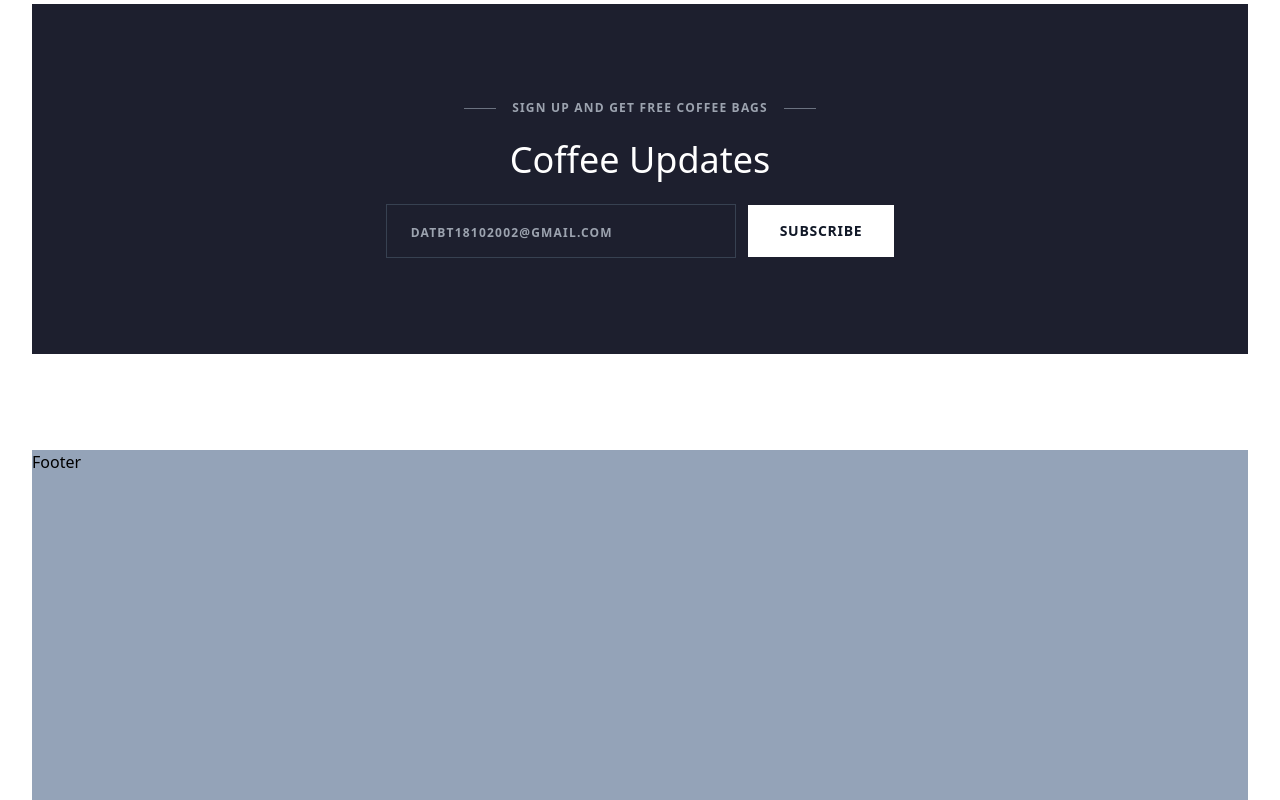
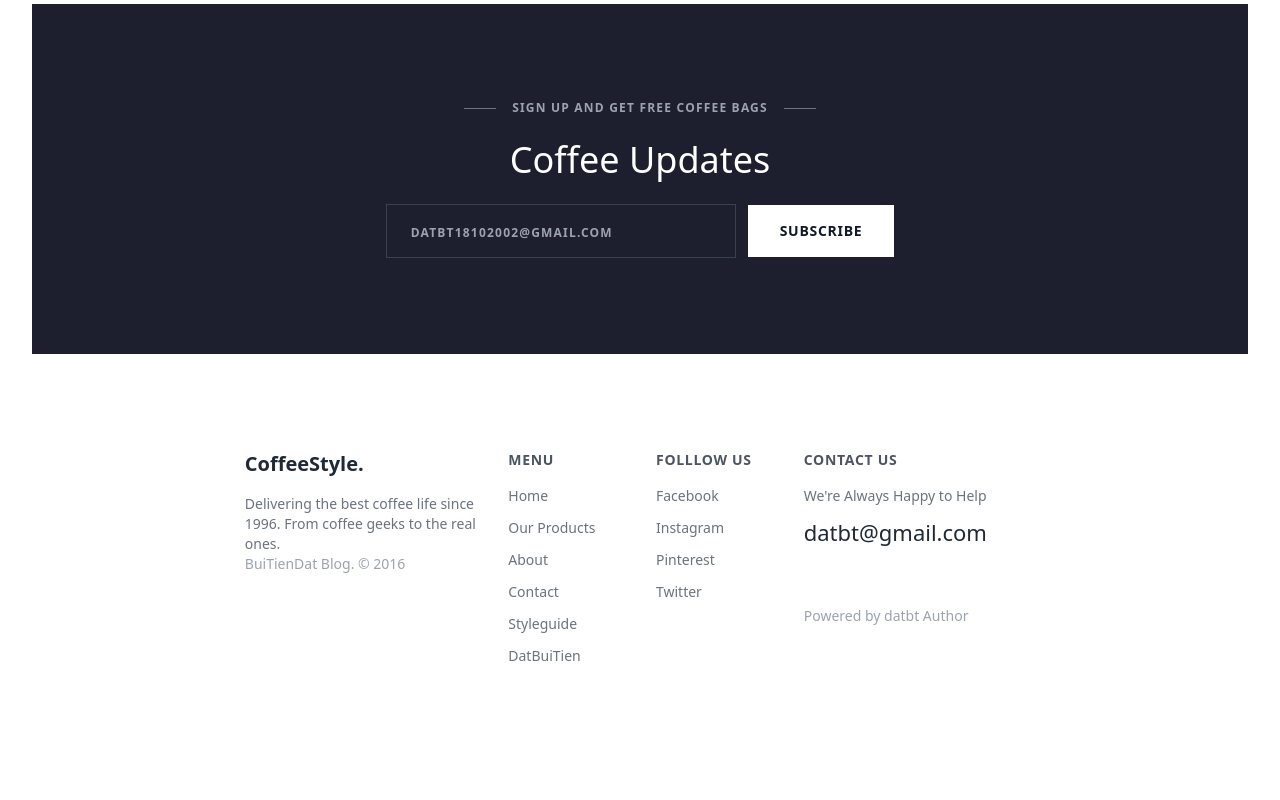
Before and after one commit to DatBuiTien18102002/tailwind-coffee, a website: page public/index.html in a window 1280 px wide. Shown: the part 5602-6402 px from the top of the page. After the commit the page ends 6364 px from the top, so only its background shows below. Drawn offline with Linux system fonts and the light colour scheme.

Commit message:
add footer

```diff
--- a/public/index.html
+++ b/public/index.html
@@ -13,7 +13,7 @@
   <body>
     <div class="root">
       <div
-        class="content-wrapper font-Karla max-w-screen-2xl text-base mx-auto px-8"
+        class="content-wrapper font-Karla max-w-screen-2xl text-base mx-auto px-8 overflow-x-hidden"
       >
         <header class="p-6 mx-auto">
           <nav class="flex justify-between items-center relative">
@@ -647,7 +647,87 @@
           </section>
         </main>
 
-        <footer class="h-[350px] bg-slate-400">Footer</footer>
+        <footer class="w-[95%] xl:w-[65%] mx-auto pb-24 text-gray-500 text-sm">
+          <div class="flex max-md:flex-col max-md:text-center gap-8">
+            <div class="basis-1/3">
+              <div class="font-bold text-xl mb-4 text-gray-800">
+                CoffeeStyle.
+              </div>
+              <div class="">
+                Delivering the best coffee life since 1996. From coffee geeks to
+                the real ones.
+              </div>
+              <div class="text-gray-400 hover:text-coffee-400">
+                BuiTienDat Blog. © 2016
+              </div>
+            </div>
+
+            <div class="basis-1/6">
+              <div
+                class="uppercase font-semibold tracking-wider text-gray-600 mb-4"
+              >
+                Menu
+              </div>
+              <div class="flex flex-col gap-3">
+                <div class="">
+                  <a href="" class="hover:text-coffee-400">Home</a>
+                </div>
+                <div class="">
+                  <a href="" class="hover:text-coffee-400">Our Products</a>
+                </div>
+                <div class="">
+                  <a href="" class="hover:text-coffee-400">About</a>
+                </div>
+                <div class="">
+                  <a href="" class="hover:text-coffee-400">Contact</a>
+                </div>
+                <div class="">
+                  <a href="" class="hover:text-coffee-400">Styleguide</a>
+                </div>
+                <div class="">
+                  <a href="" class="hover:text-coffee-400">DatBuiTien</a>
+                </div>
+              </div>
+            </div>
+
+            <div class="basis-1/6">
+              <div
+                class="uppercase font-semibold tracking-wider text-gray-600 mb-4"
+              >
+                FOLLLOW US
+              </div>
+              <div class="flex flex-col gap-3">
+                <div class="">
+                  <a href="" class="hover:text-coffee-400">Facebook</a>
+                </div>
+                <div class="">
+                  <a href="" class="hover:text-coffee-400">Instagram</a>
+                </div>
+                <div class="">
+                  <a href="" class="hover:text-coffee-400">Pinterest</a>
+                </div>
+                <div class="">
+                  <a href="" class="hover:text-coffee-400">Twitter</a>
+                </div>
+              </div>
+            </div>
+
+            <div class="basis-1/3">
+              <div
+                class="uppercase font-semibold tracking-wider text-gray-600 mb-4"
+              >
+                CONTACT US
+              </div>
+              <div class="mb-4">We're Always Happy to Help</div>
+              <div class="mb-16 text-gray-800 text-[22px] font-medium">
+                datbt@gmail.com
+              </div>
+              <div class="hover:text-coffee-400 text-gray-400">
+                Powered by datbt Author
+              </div>
+            </div>
+          </div>
+        </footer>
       </div>
     </div>
 
```
Also changed, not shown: public/output.css.
